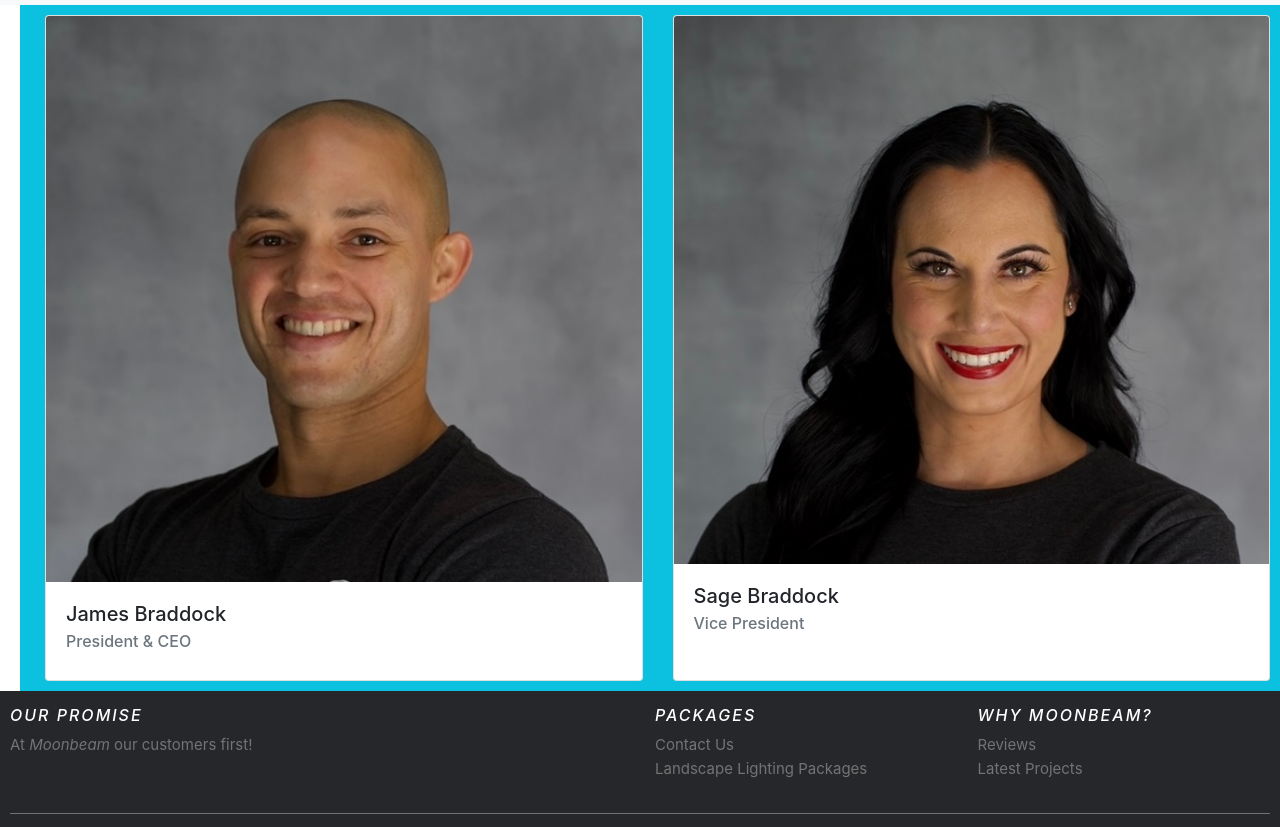
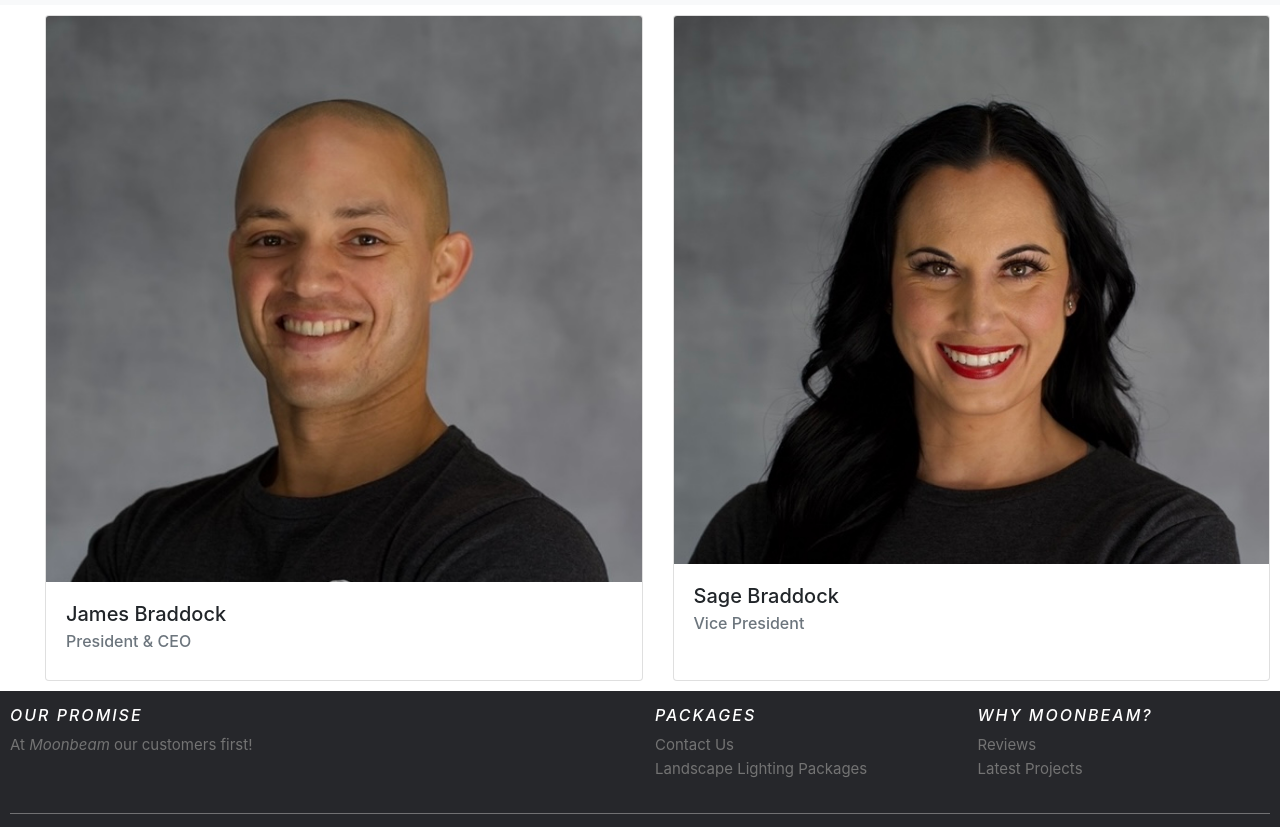
Before and after one commit to jimbraddock/moonbeam, a plain HTML site: page trainingStaff/instructors.html in a window 1280 px wide. Shown: the part 66-893 px from the top of the page. Drawn offline with nearby package versions, Linux system fonts and the light colour scheme.

Commit message:
Update instructors.html

```diff
--- a/trainingStaff/instructors.html
+++ b/trainingStaff/instructors.html
@@ -29,7 +29,7 @@
          .card-deck {
             padding: 10px;
             margin-left: 20px;
-            background: #0cc0df;
+            background: #ffffff;
          }
          .card-body {
             display: flex;
```
